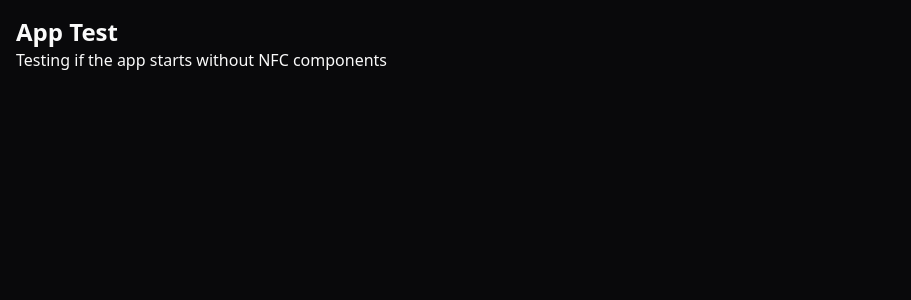
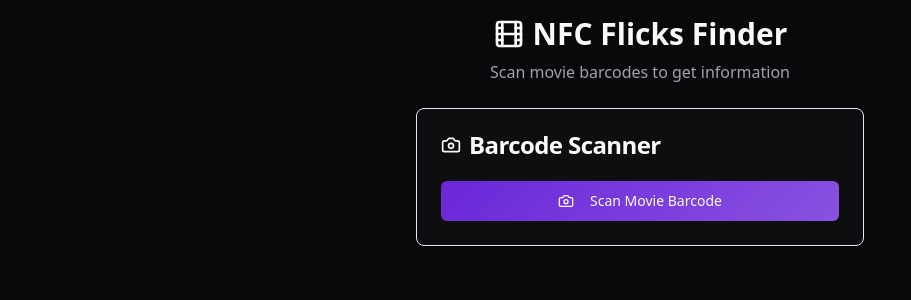
Before and after one commit to brucewinter/movie_barcode1, a React (Vite) app: page / in a window 1280 px wide. Shown: the top 300 px of the page, without its empty margins (0-911 px from the left). Built offline with nearby package versions, Linux system fonts and the light colour scheme.

Commit message:
Switch to barcode scanning
Change the movie identification method from NFC to barcode scanning.

```diff
--- a/package.json
+++ b/package.json
@@ -11,6 +11,7 @@
     "preview": "vite preview"
   },
   "dependencies": {
+    "@capacitor-community/barcode-scanner": "^4.0.1",
     "@capacitor/android": "^7.4.2",
     "@capacitor/cli": "^7.4.2",
     "@capacitor/core": "^7.4.2",
--- /dev/null
+++ b/src/components/BarcodeScanner.tsx
@@ -0,0 +1,86 @@
+import React, { useState } from 'react';
+import { BarcodeScanner as CapacitorBarcodeScanner } from '@capacitor-community/barcode-scanner';
+import { Button } from '@/components/ui/button';
+import { Card, CardContent, CardHeader, CardTitle } from '@/components/ui/card';
+import { Camera, X } from 'lucide-react';
+
+interface BarcodeScannerProps {
+  onScan: (barcode: string) => void;
+  onError?: (error: string) => void;
+}
+
+export const BarcodeScanner: React.FC<BarcodeScannerProps> = ({ onScan, onError }) => {
+  const [isScanning, setIsScanning] = useState(false);
+  const [scannedCode, setScannedCode] = useState<string>('');
+
+  const startScan = async () => {
+    try {
+      setIsScanning(true);
+
+      // Check permissions
+      const status = await CapacitorBarcodeScanner.checkPermission({ force: true });
+
+      if (status.granted) {
+        // Hide background to show camera
+        document.body.style.background = 'transparent';
+
+        // Start scanning
+        const result = await CapacitorBarcodeScanner.startScan();
+
+        if (result.hasContent) {
+          setScannedCode(result.content);
+          onScan(result.content);
+        }
+      } else {
+        onError?.('Camera permission denied');
+      }
+    } catch (error) {
+      console.error('Barcode scanning error:', error);
+      onError?.('Failed to scan barcode');
+    } finally {
+      stopScan();
+    }
+  };
+
+  const stopScan = () => {
+    setIsScanning(false);
+    CapacitorBarcodeScanner.stopScan();
+    document.body.style.background = '';
+  };
+
+  return (
+    <Card className="w-full max-w-md mx-auto">
+      <CardHeader>
+        <CardTitle className="flex items-center gap-2">
+          <Camera className="h-5 w-5" />
+          Barcode Scanner
+        </CardTitle>
+      </CardHeader>
+      <CardContent className="space-y-4">
+        {!isScanning ? (
+          <Button onClick={startScan} className="w-full">
+            <Camera className="h-4 w-4 mr-2" />
+            Scan Movie Barcode
+          </Button>
+        ) : (
+          <div className="text-center space-y-4">
+            <p className="text-sm text-muted-foreground">
+              Point your camera at a barcode
+            </p>
+            <Button onClick={stopScan} variant="outline" className="w-full">
+              <X className="h-4 w-4 mr-2" />
+              Cancel Scan
+            </Button>
+          </div>
+        )}
+
+        {scannedCode && (
+          <div className="p-3 bg-muted rounded-md">
+            <p className="text-sm font-medium">Scanned Code:</p>
+            <p className="text-sm text-muted-foreground">{scannedCode}</p>
+          </div>
+        )}
+      </CardContent>
+    </Card>
+  );
+};
--- a/src/pages/Index.tsx
+++ b/src/pages/Index.tsx
@@ -1,11 +1,99 @@
-console.log('=== INDEX PAGE LOADING ===');
+import React, { useState } from 'react';
+import { BarcodeScanner } from '@/components/BarcodeScanner';
+import { Card, CardContent, CardHeader, CardTitle } from '@/components/ui/card';
+import { Film, Scan } from 'lucide-react';
+import { useToast } from '@/hooks/use-toast';
 
 const Index = () => {
-  console.log('=== INDEX PAGE RENDERING ===');
+  const [movieInfo, setMovieInfo] = useState<any>(null);
+  const [isLoading, setIsLoading] = useState(false);
+  const { toast } = useToast();
+
+  const handleBarcodeScanned = async (barcode: string) => {
+    setIsLoading(true);
+    try {
+      // Here you would typically look up the movie by barcode
+      // For now, we'll just display the barcode
+      setMovieInfo({
+        barcode,
+        title: 'Movie Title (Demo)',
+        year: '2024',
+        director: 'Demo Director'
+      });
+
+      toast({
+        title: "Barcode Scanned!",
+        description: `Found barcode: ${barcode}`,
+      });
+    } catch (error) {
+      toast({
+        title: "Error",
+        description: "Failed to process barcode",
+        variant: "destructive",
+      });
+    } finally {
+      setIsLoading(false);
+    }
+  };
+
+  const handleScanError = (error: string) => {
+    toast({
+      title: "Scan Error",
+      description: error,
+      variant: "destructive",
+    });
+  };
+
   return (
-    <div className="container mx-auto p-4">
-      <h1 className="text-2xl font-bold">App Test</h1>
-      <p>Testing if the app starts without NFC components</p>
+    <div className="container mx-auto p-4 space-y-6">
+      <div className="text-center space-y-2">
+        <h1 className="text-3xl font-bold flex items-center justify-center gap-2">
+          <Film className="h-8 w-8" />
+          NFC Flicks Finder
+        </h1>
+        <p className="text-muted-foreground">
+          Scan movie barcodes to get information
+        </p>
+      </div>
+
+      <BarcodeScanner
+        onScan={handleBarcodeScanned}
+        onError={handleScanError}
+      />
+
+      {isLoading && (
+        <Card>
+          <CardContent className="flex items-center justify-center p-6">
+            <div className="animate-spin rounded-full h-8 w-8 border-b-2 border-primary"></div>
+            <span className="ml-2">Looking up movie...</span>
+          </CardContent>
+        </Card>
+      )}
+
+      {movieInfo && (
+        <Card>
+          <CardHeader>
+            <CardTitle className="flex items-center gap-2">
+              <Film className="h-5 w-5" />
+              Movie Information
+            </CardTitle>
+          </CardHeader>
+          <CardContent className="space-y-2">
+            <div>
+              <span className="font-medium">Barcode:</span> {movieInfo.barcode}
+            </div>
+            <div>
+              <span className="font-medium">Title:</span> {movieInfo.title}
+            </div>
+            <div>
+              <span className="font-medium">Year:</span> {movieInfo.year}
+            </div>
+            <div>
+              <span className="font-medium">Director:</span> {movieInfo.director}
+            </div>
+          </CardContent>
+        </Card>
+      )}
     </div>
   );
 };
```
Also changed, not shown: 3 other files (tests, documents, lock files or other folders).
